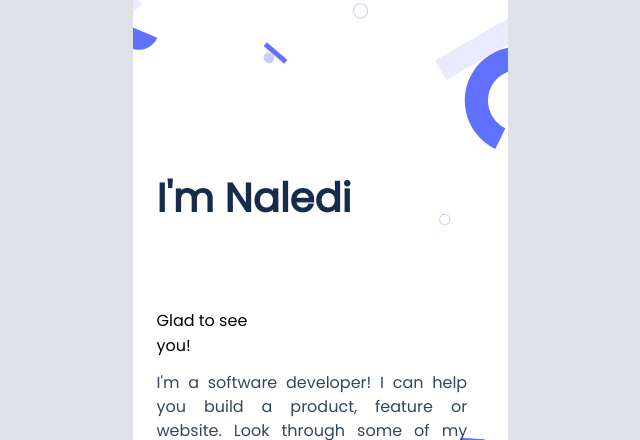
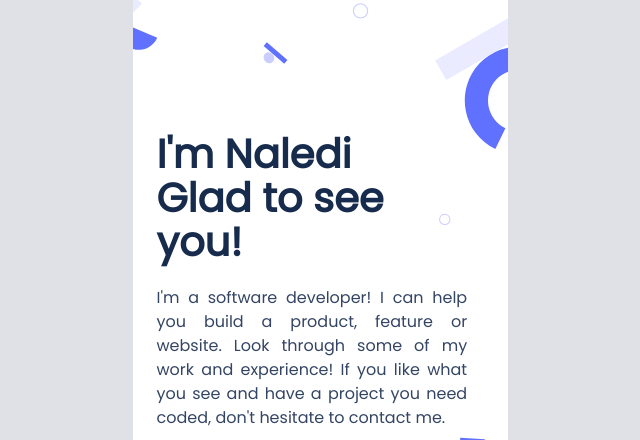
Before and after one commit to Naledi-Dikgale/mobile-portfolio, a website: page index.html in a window 1280 px wide. Shown: the part 47-487 px from the top of the page, without its empty margins (320-960 px from the left). Drawn offline with nearby package versions, Linux system fonts and the light colour scheme.

Commit message:
Correct errror on index.html line 31

```diff
--- a/index.html
+++ b/index.html
@@ -28,7 +28,7 @@
     <main class="main-container">
         <section class="intro">
           <div class="intro-text">
-                <h1 class="greeting h-text1">I'm Naledi<h1><br><h2></h2> Glad to see <br> you!</h2>
+                <h1 class="greeting h-text1">I'm Naledi<br>Glad to see <br> you!</h1>
 
                 <p class="bio d-text">
                     I'm a software developer! I can help you build a product, feature or website. Look through some of
```
